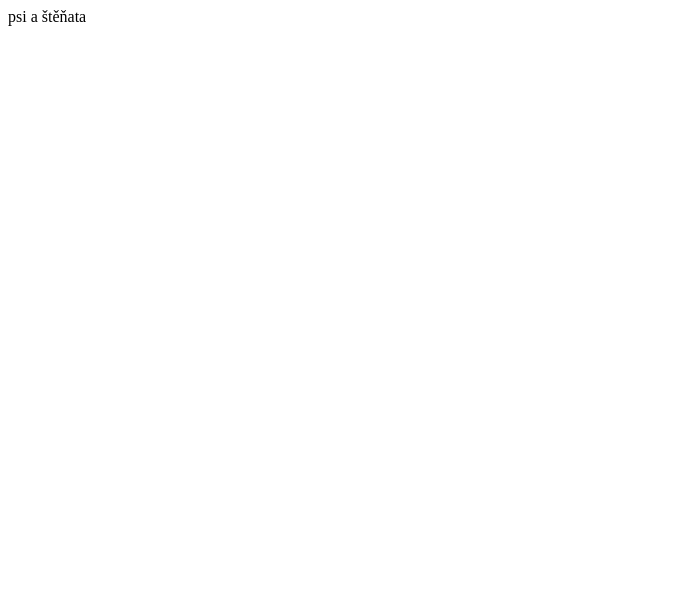
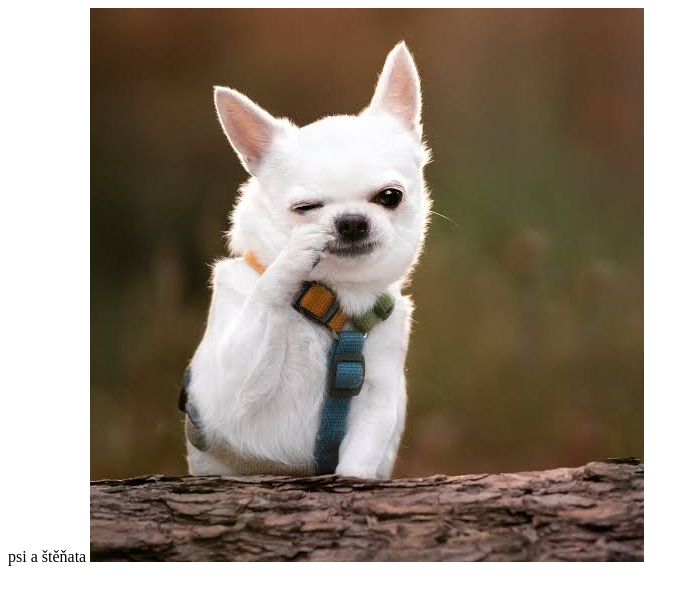
Before and after one commit to kikinaoo/kikinaoo, a plain HTML site: page index.html in a window 1280 px wide. Shown: the whole page, without its empty margins (0-698 px from the left). Drawn offline with Linux system fonts and the light colour scheme.

Commit message:
Update index.html

```diff
--- a/index.html
+++ b/index.html
@@ -5,5 +5,6 @@
 </head>
 <body>
   psi a štěňata
+  <img src="images.jpg" alt="hafan"
 </body>
 </html>
```
